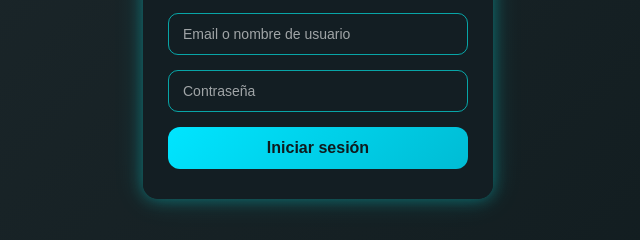
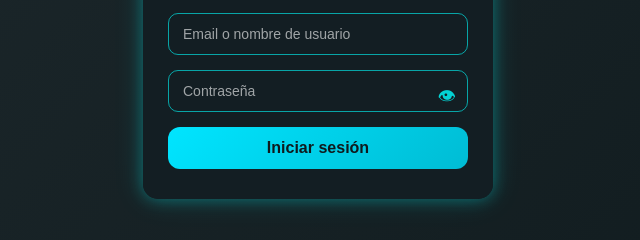
Before and after one commit to carlos01932M/repo, a plain HTML site: page index.html in a window 1280 px wide. Shown: the part 389-629 px from the top of the page, 322-962 px from the left. Drawn offline with Linux system fonts and the light colour scheme.

Commit message:
arreglado

```diff
--- a/index.html
+++ b/index.html
@@ -12,7 +12,10 @@
     <h2>Bienvenido</h2>
     <hr>
     <input type="text" placeholder="Email o nombre de usuario">
+<div class="password-box">
     <input type="password" placeholder="Contraseña">
+    <span class="eye">👁</span>
+</div>
     <button>Iniciar sesión</button>
 </div>
 </body>
--- a/stl.css
+++ b/stl.css
@@ -111,3 +111,20 @@ body {
     border-radius: 50%;
     border: none; /* quita cualquier borde */
 }
+
+/* Contenedor de contraseña */
+.password-box {
+    position: relative;
+}
+
+/* Ojito */
+.password-box .eye {
+    position: absolute;
+    right: 12px;
+    top: 50%;
+    transform: translateY(-50%);
+    color: rgba(0, 255, 255, 0.8);
+    font-size: 18px;
+    pointer-events: none; /* no funcional */
+    user-select: none;
+}
```
